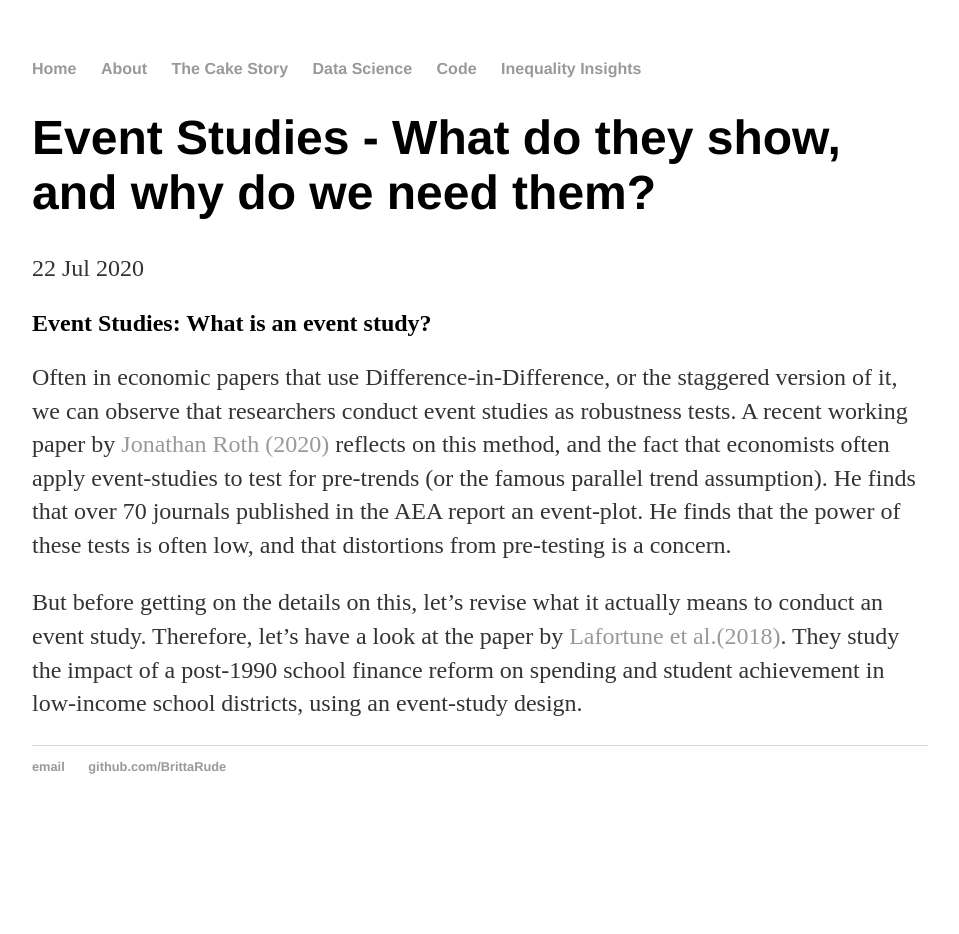
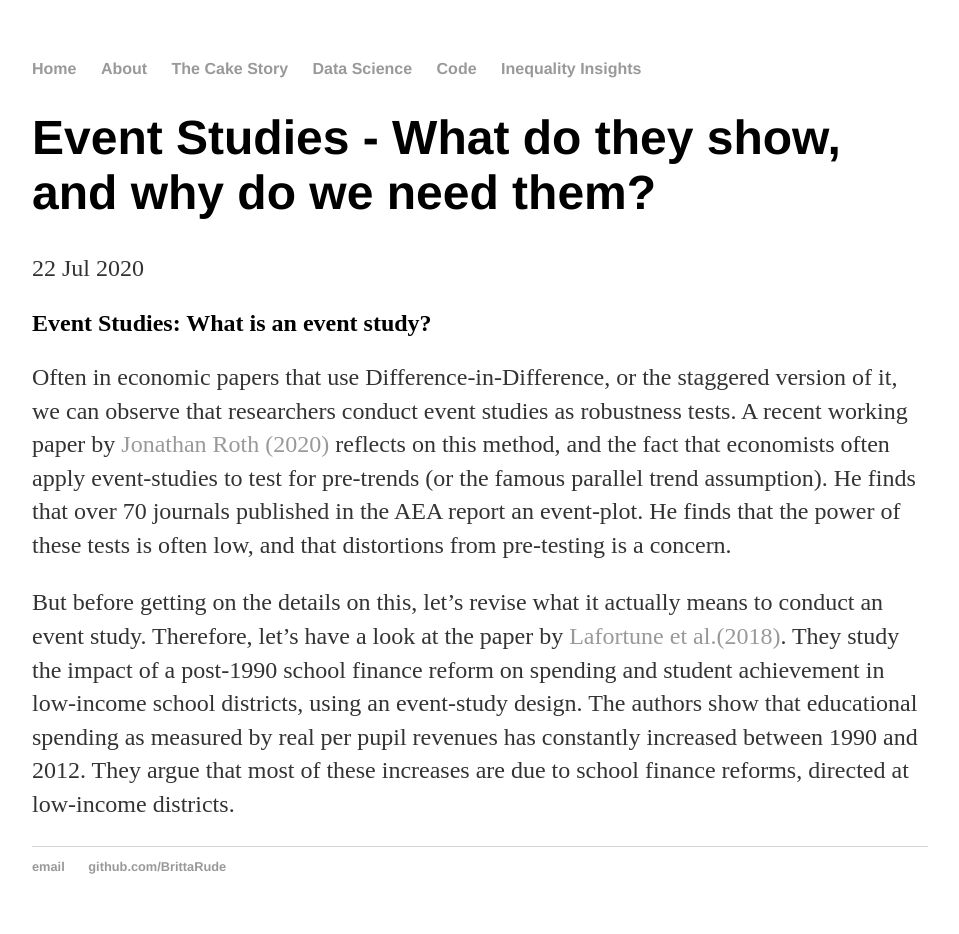
Before and after one commit to BrittaRude/BrittaRude.github.io, a Jekyll site: the page built from inputs_datascience/_posts/2020-07-22-britta-rude-event-study.md, in a window 1280 px wide. Shown: the whole page, without its empty margins (160-1119 px from the left). Built offline with Jekyll 4.4.1, drawn with Linux system fonts in a browser that asks for light colours; before the commit the page ends 900 px from its top, so only the background shows below that.

Commit message:
Update 2020-07-22-britta-rude-event-study.md

```diff
--- a/inputs_datascience/_posts/2020-07-22-britta-rude-event-study.md
+++ b/inputs_datascience/_posts/2020-07-22-britta-rude-event-study.md
@@ -9,4 +9,4 @@ date: 2020-07-22
 
 Often in economic papers that use Difference-in-Difference, or the staggered version of it, we can observe that researchers conduct event studies as robustness tests. A recent working paper by [Jonathan Roth (2020)](https://scholar.harvard.edu/files/jroth/files/roth_pretrends_testing.pdf) reflects on this method, and the fact that economists often apply event-studies to test for pre-trends (or the famous parallel trend assumption). He finds that over 70 journals published in the AEA report an event-plot. He finds that the power of these tests is often low, and that distortions from pre-testing is a concern.
 
-But before getting on the details on this, let's revise what it actually means to conduct an event study. Therefore, let's have a look at the paper by [Lafortune et al.(2018)](https://pubs.aeaweb.org/doi/pdfplus/10.1257/app.20160567). They study the impact of a post-1990 school finance reform on spending and student achievement in low-income school districts, using an event-study design.
+But before getting on the details on this, let's revise what it actually means to conduct an event study. Therefore, let's have a look at the paper by [Lafortune et al.(2018)](https://pubs.aeaweb.org/doi/pdfplus/10.1257/app.20160567). They study the impact of a post-1990 school finance reform on spending and student achievement in low-income school districts, using an event-study design. The authors show that educational spending as measured by real per pupil revenues has constantly increased between 1990 and 2012. They argue that most of these increases are due to school finance reforms, directed at low-income districts.
```
